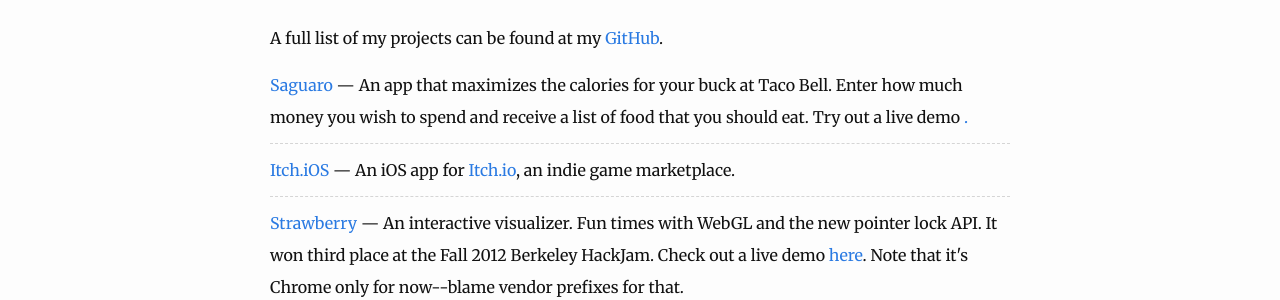
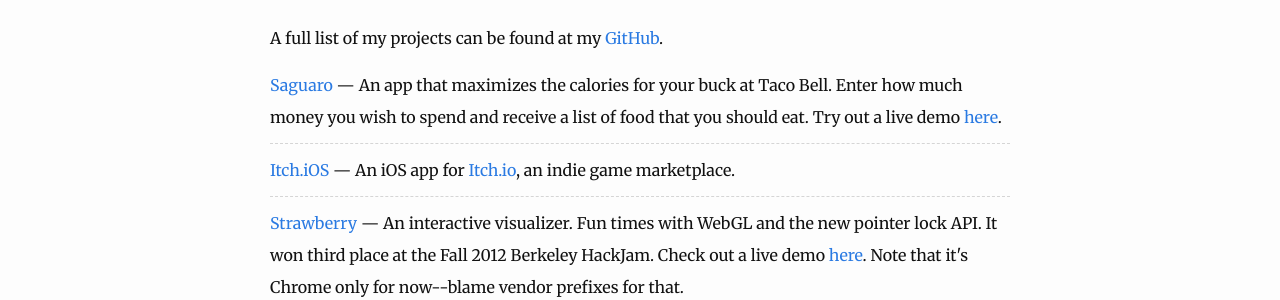
Before and after one commit to catherinemarvin/khwang.github.io, a Jekyll site: the page built from index.html, in a window 1280 px wide and 900 px high, scrolled down 741 px. Shown: the part 153-453 px from the top of the window. Built offline with Jekyll 4.4.1, drawn with Linux system fonts in a browser that asks for light colours.

Commit message:
Fix typo involving unclosed tag

```diff
--- a/_data/projects.yml
+++ b/_data/projects.yml
@@ -1,5 +1,5 @@
 - name: Saguaro
-  description: An app that maximizes the calories for your buck at Taco Bell. Enter how much money you wish to spend and receive a list of food that you should eat. Try out a live demo <a href="https://taco-bell.herokuapp.com/"here</a>.
+  description: An app that maximizes the calories for your buck at Taco Bell. Enter how much money you wish to spend and receive a list of food that you should eat. Try out a live demo <a href="https://taco-bell.herokuapp.com/">here</a>.
   link: https://github.com/khwang/saguaro
 
 - name: Itch.iOS
```
